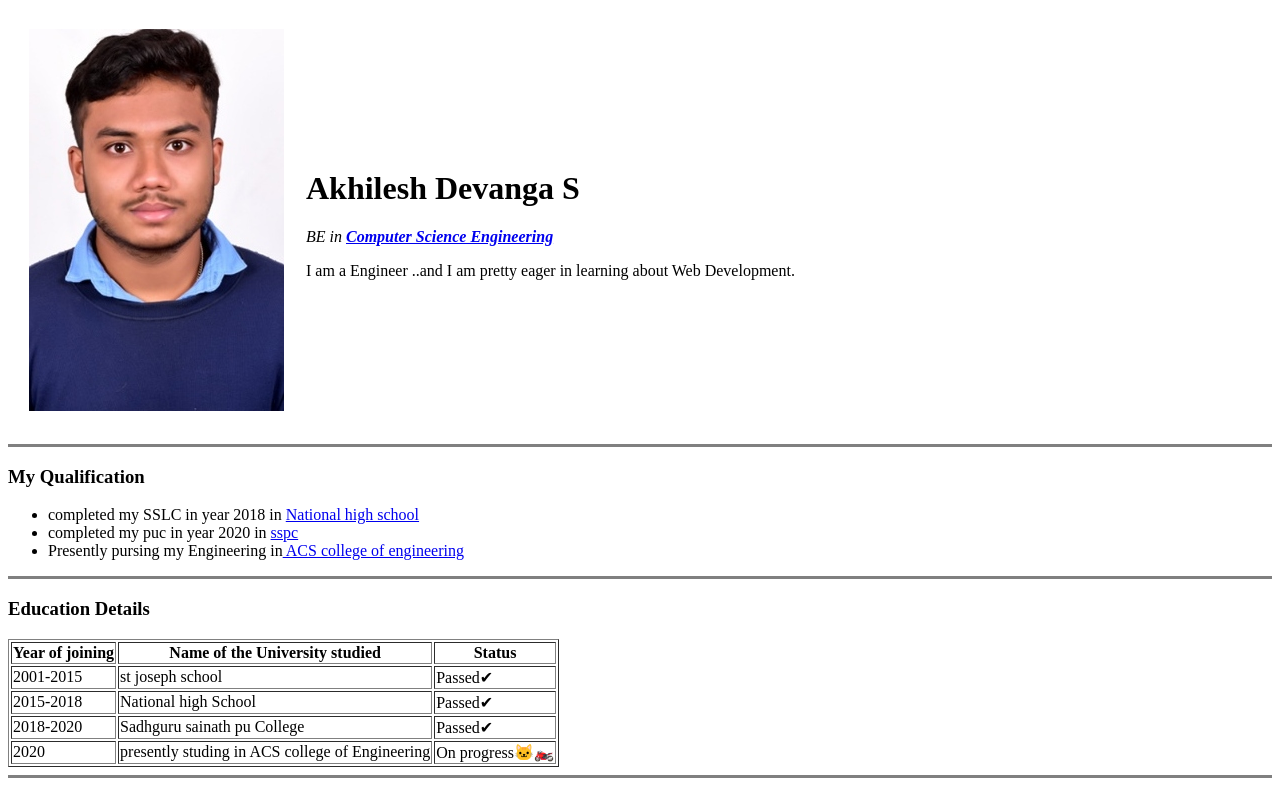
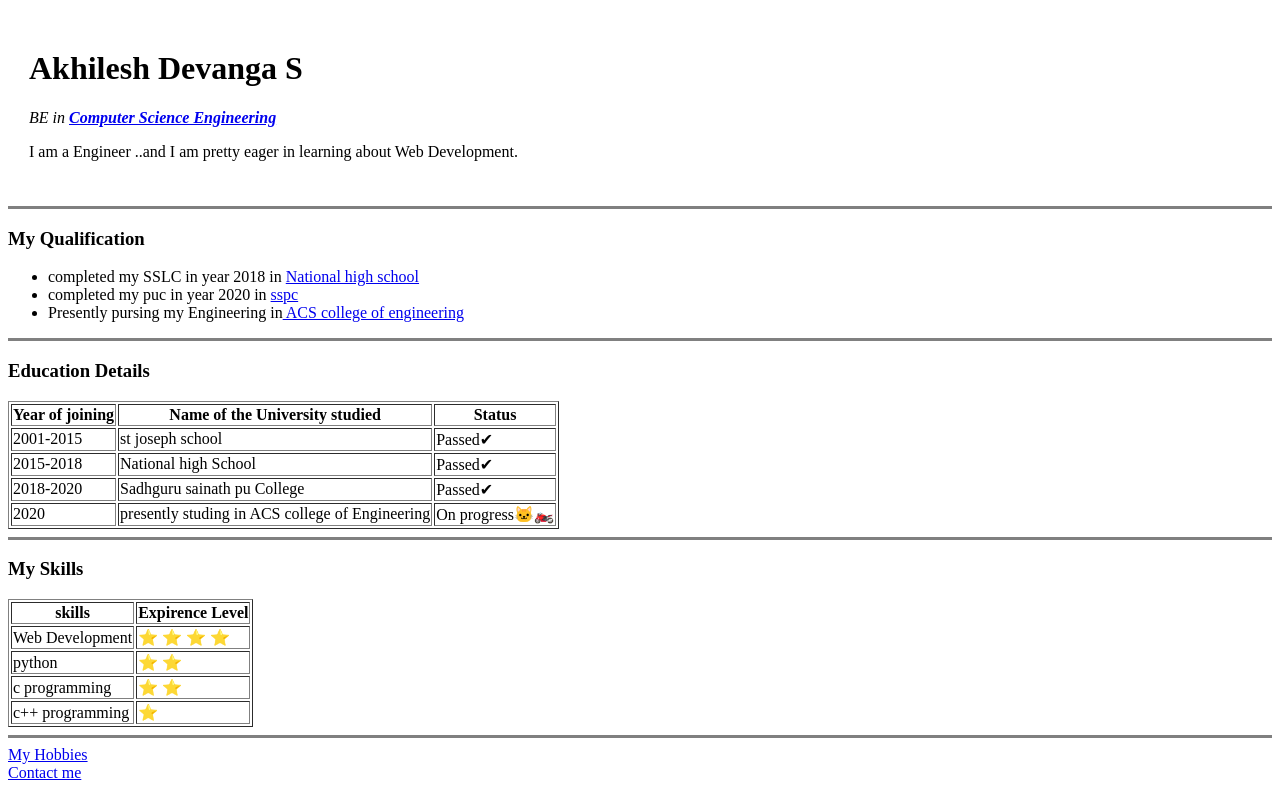
Before and after one commit to Akhith007/first-html, a plain HTML site: page index.html in a window 1280 px wide. Shown: the top 794 px of the page. Drawn offline with Linux system fonts and the light colour scheme.

Commit message:
Update index.html

```diff
--- a/index.html
+++ b/index.html
@@ -9,7 +9,6 @@
 <body>
     <table cellspacing="20">
         <tr>
-            <td> <img src="images/akhith.jpg" alt="My profile photo"></td>
             <td> <h1>Akhilesh Devanga S</h1>
                 <p><em>BE in <strong><a href="https://en.wikipedia.org/wiki/Computer_science_and_engineering">Computer Science Engineering</a></strong></em></p>
                 <p>I am a Engineer ..and I am pretty eager in learning about Web Development.</p></td>
```
